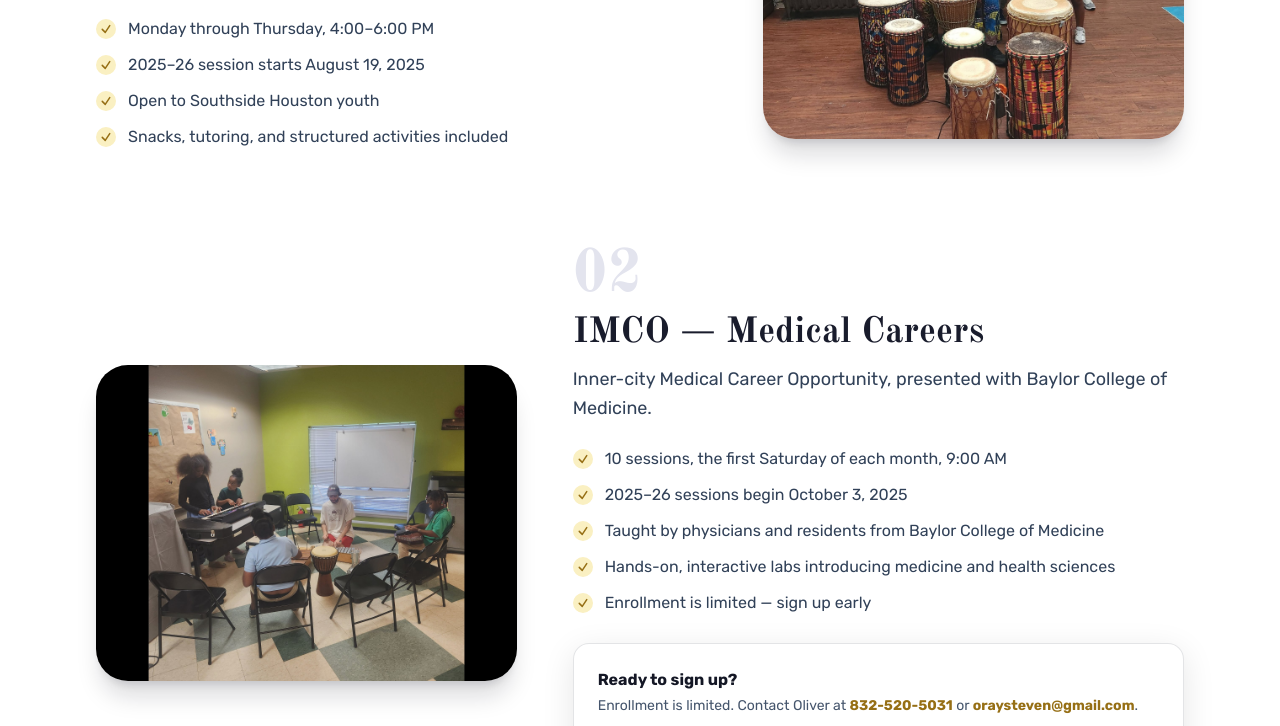
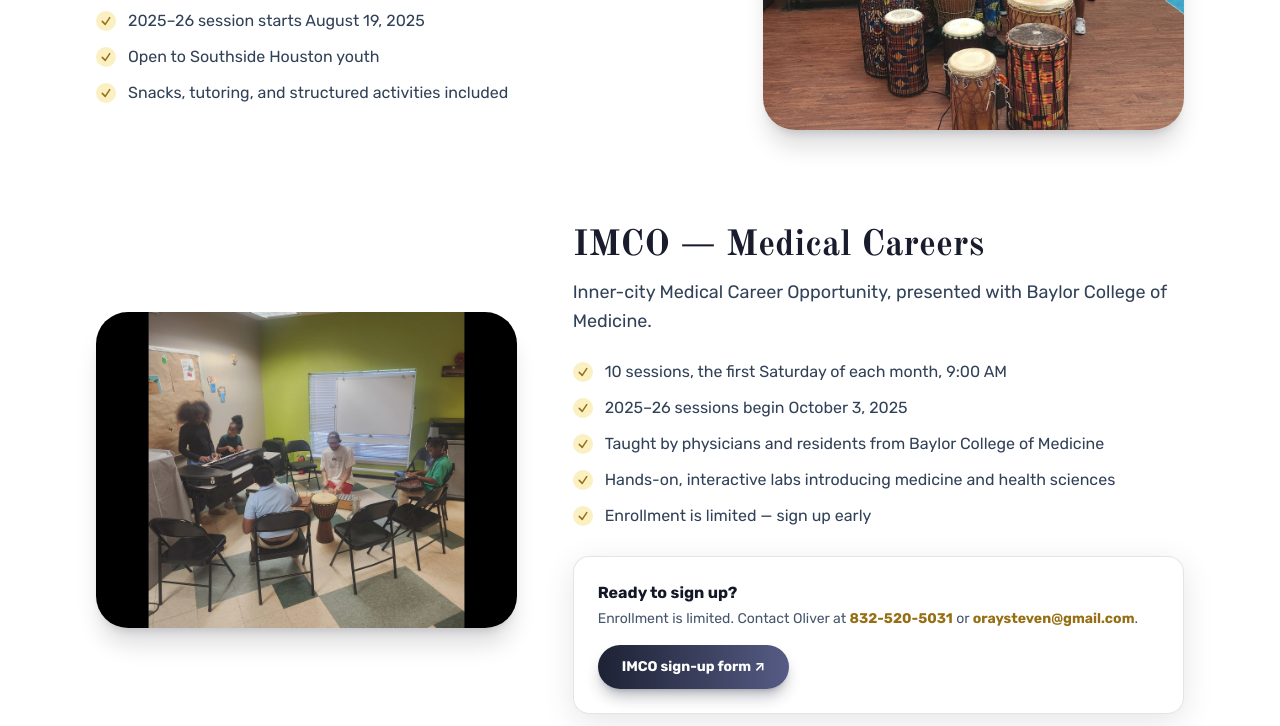
Before and after one commit to august-web/syprograms, an Astro site: page /programs in a window 1280 px wide. Shown: the part 718-1444 px from the top of the page. Built offline with nearby package versions, Linux system fonts and the light colour scheme; Astro itself is replaced by a stand-in of ours.

Commit message:
Remove editorial index numbers from program sections

```diff
--- a/src/pages/programs.astro
+++ b/src/pages/programs.astro
@@ -37,10 +37,7 @@ const IMCO_SIGNUP_URL =
 
 					>
 						<div class="lg:col-span-7">
-							<p class="font-display text-6xl font-bold text-navy-100" aria-hidden="true">
-								{String(index + 1).padStart(2, '0')}
-							</p>
-							<h2 class="mt-2 font-display text-3xl font-bold text-navy-600 sm:text-4xl">{program.name}</h2>
+							<h2 class="font-display text-3xl font-bold text-navy-600 sm:text-4xl">{program.name}</h2>
 							<p class="mt-3 text-lg leading-relaxed text-slate-700">{program.summary}</p>
 							<ul class="mt-6 space-y-3">
 								{program.details.map((detail) => (
```
